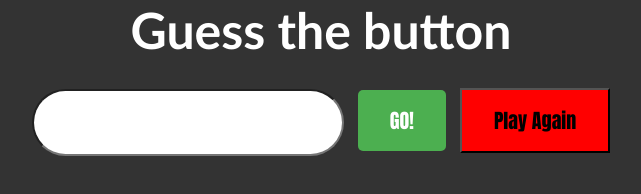
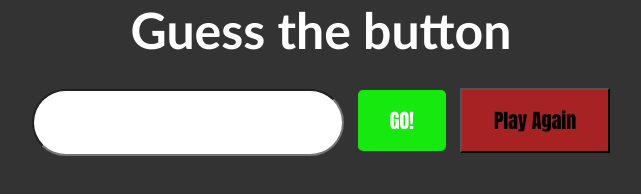
Before and after one commit to CosminM07/Guess-the-button, a plain HTML site: page index.html in a window 1280 px wide. In both pictures the pointer is over the button "GO!". Shown: the whole page, without its empty margins (319-960 px from the left). Drawn offline with Linux system fonts and the light colour scheme.

Commit message:
Add files via upload

```diff
--- a/style.css
+++ b/style.css
@@ -42,16 +42,26 @@ h1 {
   text-align: center;
   text-decoration: none;
   display: inline-block;
+  outline: none;
   font-size: 20px;
   font-family: Impact, Haettenschweiler, "Arial Narrow Bold", sans-serif;
 }
 
+.go:hover {
+  background: rgb(22, 233, 14);
+}
+
 .playAgain {
-  background: red;
+  background: rgb(167, 34, 34);
   padding: 15px 32px;
   text-align: center;
   font-size: 20px;
+  outline: none;
   font-family: Impact, Haettenschweiler, "Arial Narrow Bold", sans-serif;
+}
+
+.playAgain:hover {
+  background: rgb(255, 0, 0);
 }
 
 #startMessage {
@@ -76,3 +86,7 @@ h1 {
   font-size: 20px;
   font: arial;
 }
+
+#div > *:hover {
+  background: rgb(224, 56, 26);
+}
```
